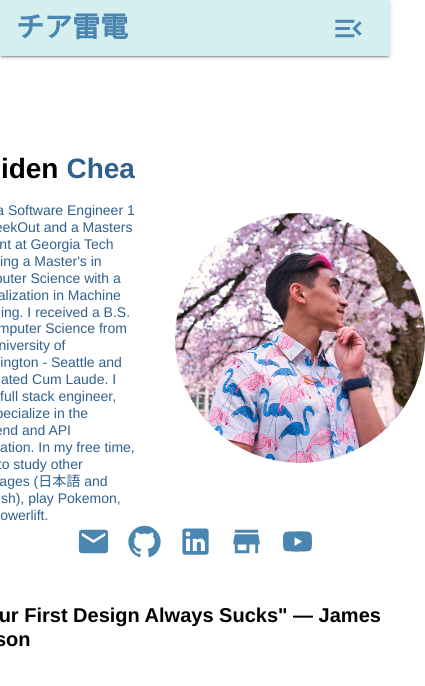
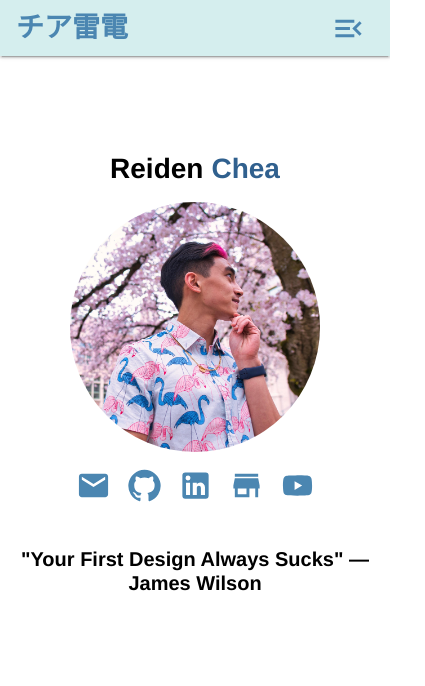
Before and after one commit to thechincheachilla/RChea-Portfolio, a React (Create React App) app in the folder portfolio/: page /#/home in a window 390 px wide. Shown: the top 686 px of the page, 425 px wide, since content can reach past the window. Built offline with nearby package versions, Linux system fonts and the light colour scheme.

Commit message:
Mobile view for profile

```diff
--- a/portfolio/src/components/Profile/Profile.tsx
+++ b/portfolio/src/components/Profile/Profile.tsx
@@ -6,7 +6,11 @@ import StoreIcon from "@mui/icons-material/Store";
 import YouTubeIcon from "@mui/icons-material/YouTube";
 import Link from "@mui/material/Link";
 
-export function Profile() {
+type ProfileProps = {
+  isMobile: boolean;
+};
+
+export function Profile({ isMobile }: ProfileProps) {
   const mailLink = "mailto:reiden.chea@gmail.com";
   const githubLink = "https://github.com/thechincheachilla";
   const linkedInLink = "https://www.linkedin.com/in/reiden-chea/";
@@ -25,9 +29,18 @@ export function Profile() {
         flexDirection: "column",
       }}
     >
+      {isMobile && (
+        <Stack direction="row" gap={1} mb={2}>
+          <Typography variant="h1">Reiden</Typography>
+          <Typography variant="h1" color="primary.dark">
+            Chea
+          </Typography>
+        </Stack>
+      )}
       <Box
         sx={{ display: "flex", justifyContent: "center", alignItems: "center" }}
       >
+        {!isMobile && (
           <Stack direction="column" gap={2} mr={5} maxWidth="40%">
             <Stack direction="row" gap={1}>
               <Typography variant="h1">Reiden</Typography>
@@ -39,12 +52,13 @@ export function Profile() {
               {profileText}
             </Typography>
           </Stack>
+        )}
         <Avatar
           sx={{ width: 250, height: 250 }}
           src={require(".//Profile.jpg")}
         />
       </Box>
-      <Stack direction="row" gap={2} mb={5}>
+      <Stack direction="row" gap={2} mb={5} mt={2}>
         <Link href={mailLink} target="_blank">
           <EmailIcon fontSize="large" />
         </Link>
@@ -61,7 +75,7 @@ export function Profile() {
           <YouTubeIcon fontSize="large" />
         </Link>
       </Stack>
-      <Typography variant="h3">
+      <Typography variant="h3" textAlign="center">
         "Your First Design Always Sucks" — James Wilson
       </Typography>
     </Box>
--- a/portfolio/src/components/Views/Home.tsx
+++ b/portfolio/src/components/Views/Home.tsx
@@ -1,10 +1,20 @@
+import { Theme, useMediaQuery } from "@mui/material";
 import { Page } from "../Page";
 import { Profile } from "../Profile";
 
 export function Home() {
+  const isMobile = useMediaQuery(
+    ({ breakpoints }: Theme) => breakpoints.down("sm"),
+    {
+      noSsr: true,
+    }
+  );
+
+  console.log(isMobile);
+
   return (
     <Page>
-      <Profile />
+      <Profile isMobile={isMobile} />
     </Page>
   );
 }
```
Lines whose indentation alone changed are shown as unchanged.
